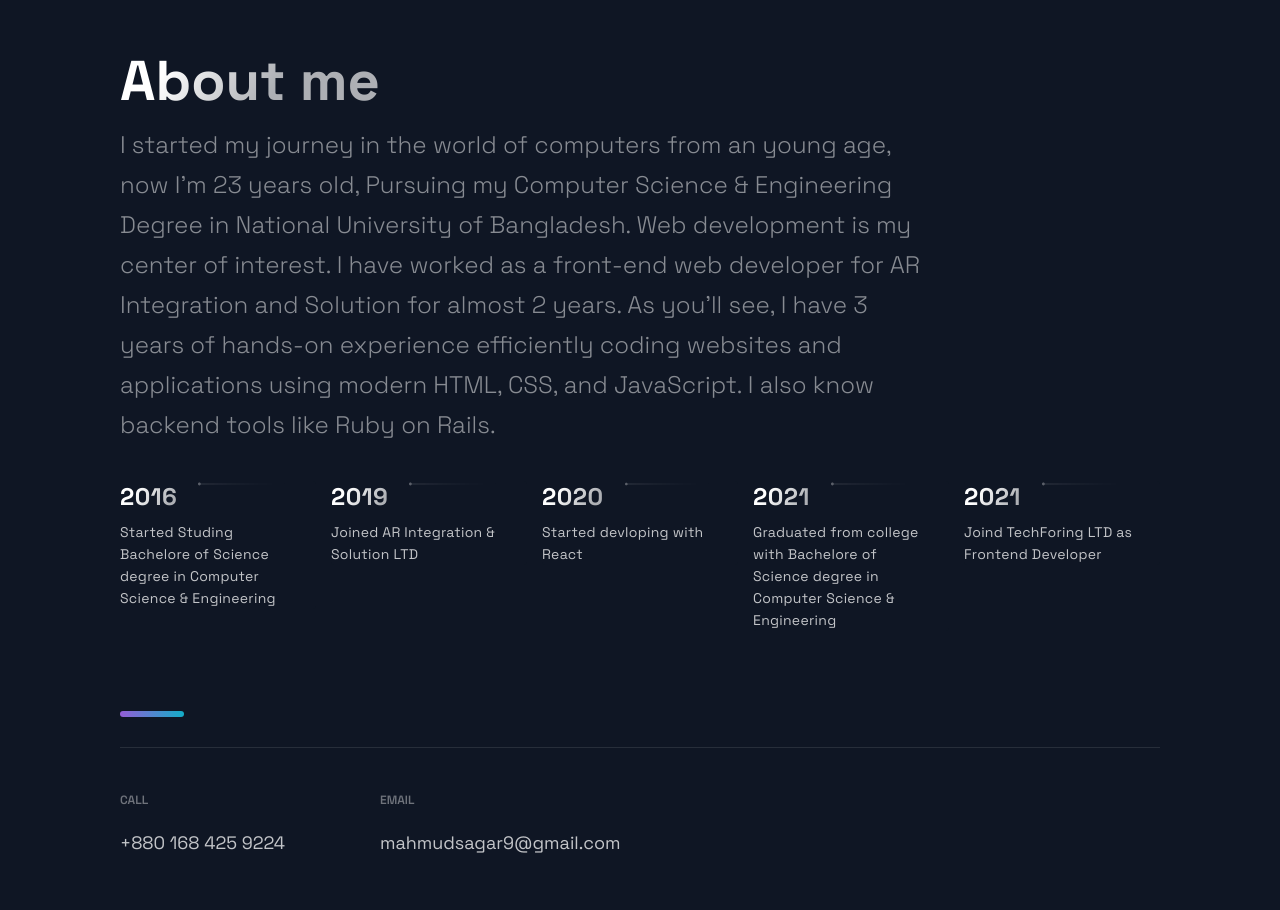
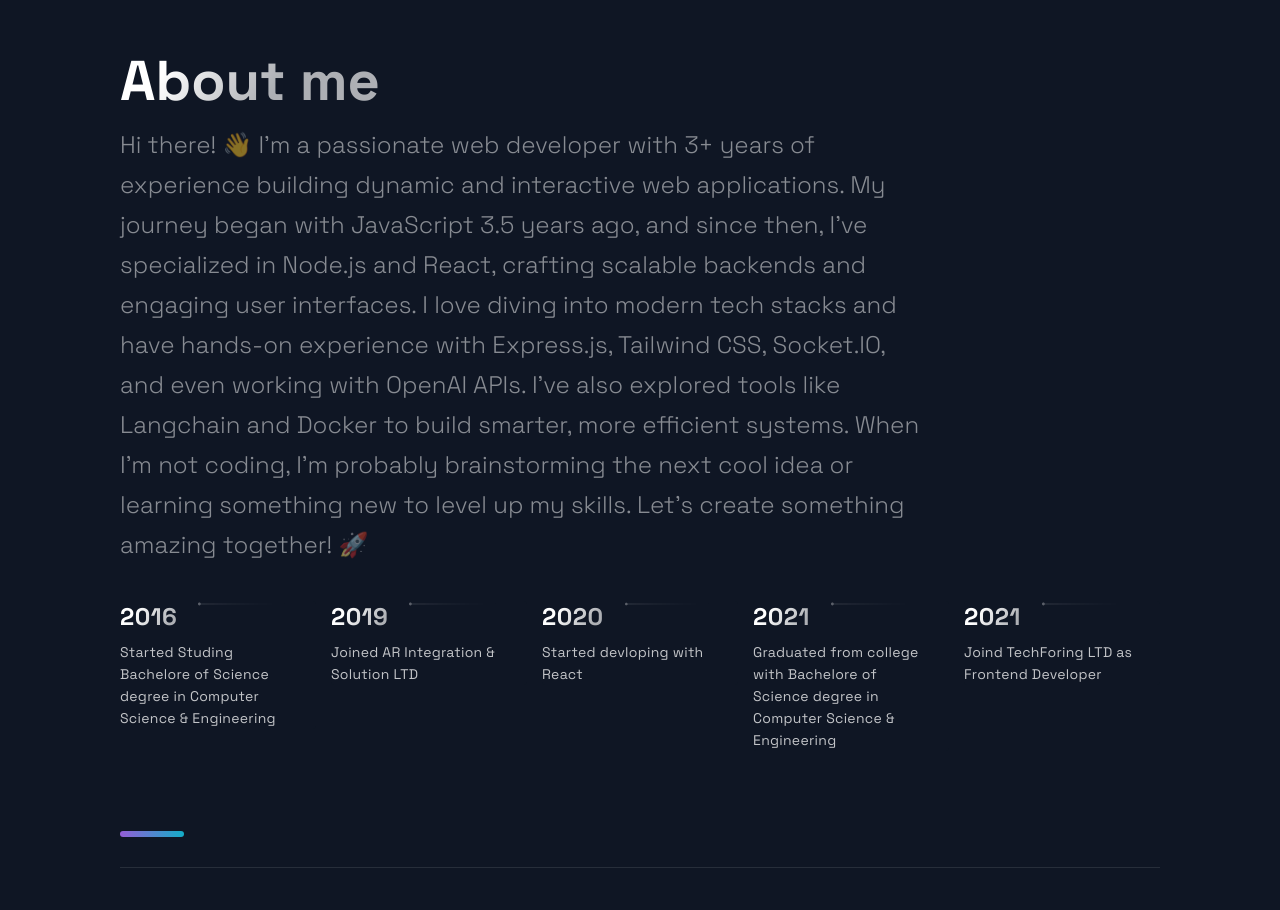
Before and after one commit to mahmudsagar/new_profile, a Next.js app: page / in a window 1280 px wide. Shown: the part 3020-3930 px from the top of the page. Built offline with nearby package versions, Linux system fonts and the light colour scheme.

Commit message:
Update TimeLine.js

```diff
--- a/src/components/TimeLine/TimeLine.js
+++ b/src/components/TimeLine/TimeLine.js
@@ -69,15 +69,13 @@ const Timeline = () => {
         <Section id={`about`}>
             <SectionTitle>About me</SectionTitle>
             <SectionText>
-                I started my journey in the world of computers from an young
-                age, now I’m 23 years old, Pursuing my Computer Science &
-                Engineering Degree in National University of Bangladesh. Web
-                development is my center of interest. I have worked as a
-                front-end web developer for AR Integration and Solution for
-                almost 2 years. As you'll see, I have 3 years of hands-on
-                experience efficiently coding websites and applications using
-                modern HTML, CSS, and JavaScript. I also know backend tools like
-                Ruby on Rails.
+               Hi there! 👋
+
+I’m a passionate web developer with 3+ years of experience building dynamic and interactive web applications. My journey began with JavaScript 3.5 years ago, and since then, I’ve specialized in Node.js and React, crafting scalable backends and engaging user interfaces.
+
+I love diving into modern tech stacks and have hands-on experience with Express.js, Tailwind CSS, Socket.IO, and even working with OpenAI APIs. I’ve also explored tools like Langchain and Docker to build smarter, more efficient systems.
+
+When I’m not coding, I’m probably brainstorming the next cool idea or learning something new to level up my skills. Let’s create something amazing together! 🚀
             </SectionText>
             <CarouselContainer ref={carouselRef} onScroll={handleScroll}>
                 <>
```
